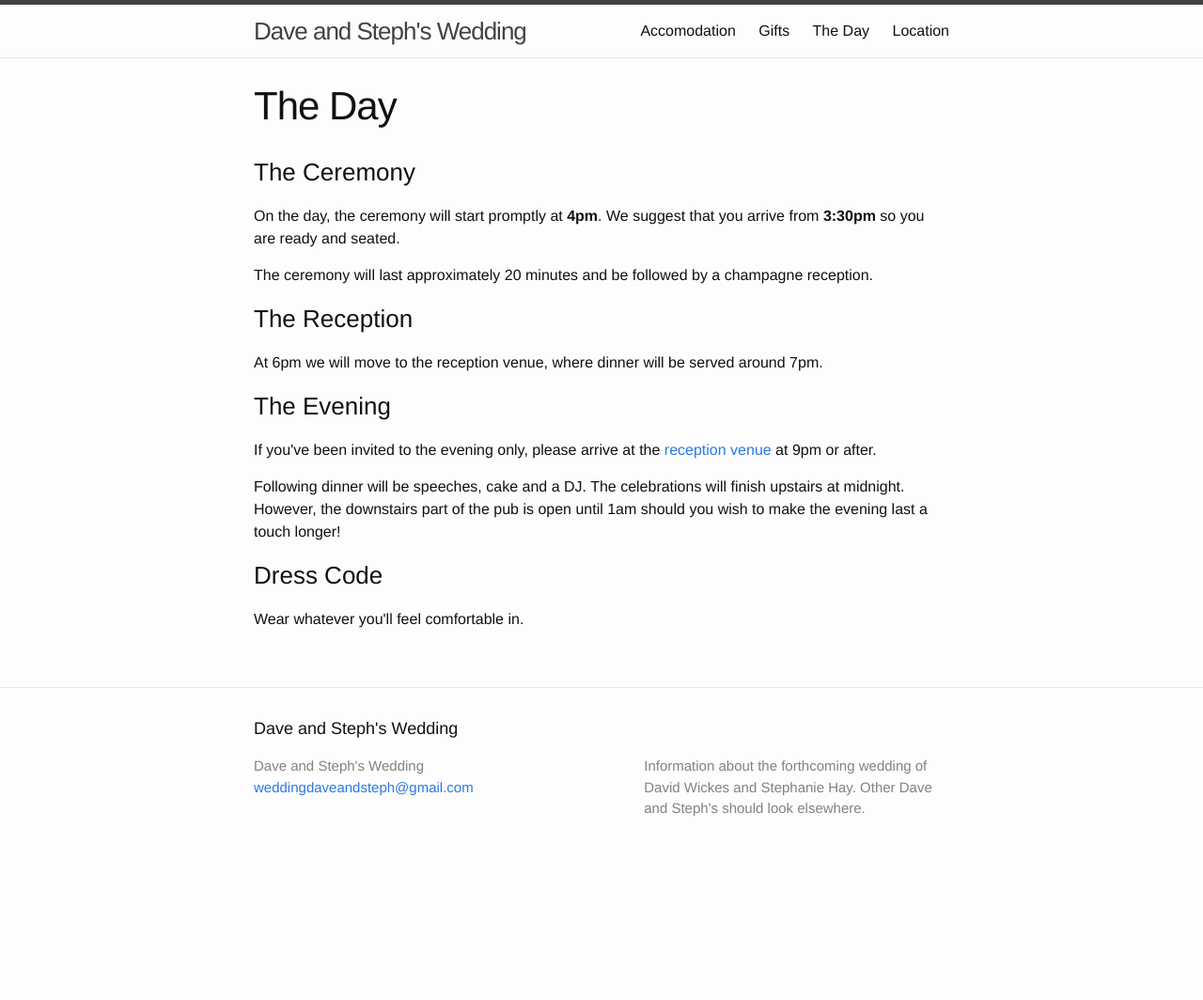
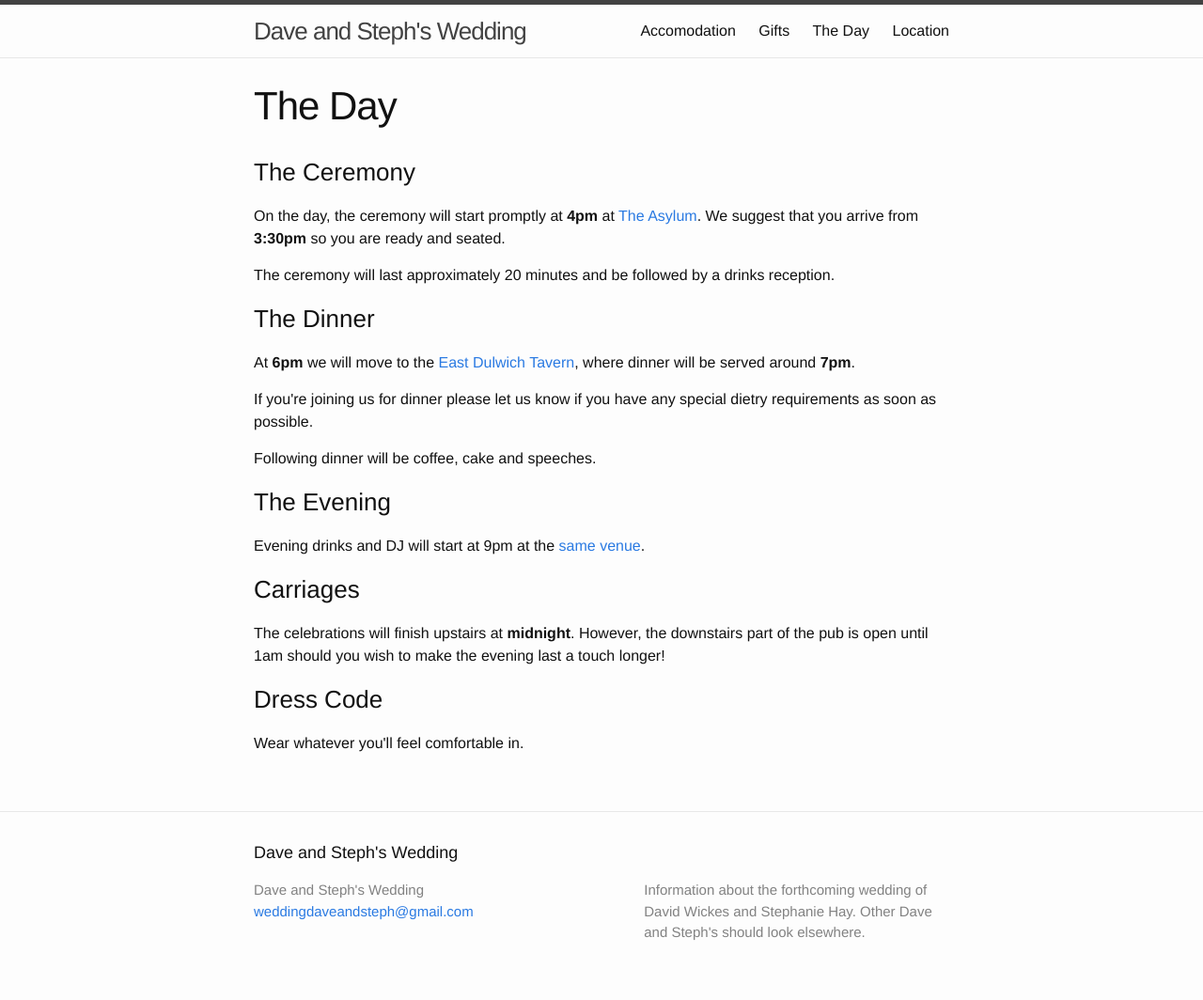
Before and after one commit to gypsydave5/wedding-site, a Jekyll site: the page built from the_day.html, in a window 1280 px wide. Shown: the whole page at 94% size. Built offline with Jekyll 4.4.1, drawn with Linux system fonts in a browser that asks for light colours; before the commit the page ends 932 px from its top, so only the background shows below that.

Commit message:
More small edits

```diff
--- a/_includes/header.html
+++ b/_includes/header.html
@@ -14,6 +14,11 @@
       </a>
 
       <div class="trigger">
+          <!--<a class="page-link" href="/the_day/">The Day</a>-->
+          <!--<a class="page-link" href="/location/">Location</a>-->
+          <!--<a class="page-link" href="/accomodation/">Accomodation</a>-->
+          <!--<a class="page-link" href="/gifts/">Gifts</a>-->
+
         {% for page in site.pages %}
           {% if page.title %}
           <a class="page-link" href="{{ page.url | prepend: site.baseurl }}">{{ page.title }}</a>
--- a/_sass/_body.scss
+++ b/_sass/_body.scss
@@ -2,9 +2,11 @@
     font-size: 32px;
     text-align: center;
     padding: 20px 0px;
+    color: $grey-color-dark;
 }
 
 .highlight-center a:hover {
+    color: $grey-color-dark;
     text-decoration: none;
 }
 
--- a/the_day.html
+++ b/the_day.html
@@ -5,23 +5,27 @@ permalink: /the_day/
 ---
 
 <h3>The Ceremony</h3>
-<p>On the day, the ceremony will start promptly at <strong>4pm</strong>. We
+<p>On the day, the ceremony will start promptly at <strong>4pm</strong> at <a href="/location#ceremony">The Asylum</a>. We
 suggest that you arrive from <strong>3:30pm</strong> so you are ready and
 seated.</p>
 
 <p>The ceremony will last approximately 20 minutes and be followed by
-a champagne reception.</p>
+a drinks reception.</p>
 
-<h3>The Reception</h3>
-<p>At 6pm we will move to the reception venue, where dinner will be served
-around 7pm.</p>
+<h3>The Dinner</h3>
+<p>At <strong>6pm</strong> we will move to the <a href="/location#reception">East Dulwich Tavern</a>, where dinner will be served
+around <strong>7pm</strong>.</p>
+
+<p>If you're joining us for dinner please let us know if you have any special dietry
+requirements as soon as possible.</p>
+
+<p>Following dinner will be coffee, cake and speeches.</p>
 
 <h3>The Evening</h3>
-<p>If you've been invited to the evening only, please arrive at the <a
-  href="/location#reception">reception venue</a> at 9pm or after.</p>
-<p>Following dinner will be speeches, cake and a DJ. The celebrations will
-finish upstairs at midnight. However, the downstairs part of the pub is open
-until 1am should you wish to make the evening last a touch longer!</p>
+<p>Evening drinks and DJ will start at 9pm at the <a href="/location#reception">same venue</a>.</p>
+
+<h3>Carriages</h3>
+<p>The celebrations will finish upstairs at <strong>midnight</strong>. However, the downstairs part of the pub is open until 1am should you wish to make the evening last a touch longer!</p>
 
 <h3>Dress Code</h3>
 <p>Wear whatever you'll feel comfortable in.</p>
```
Also changed, not shown: accomodation.html (+28 -5 lines).
